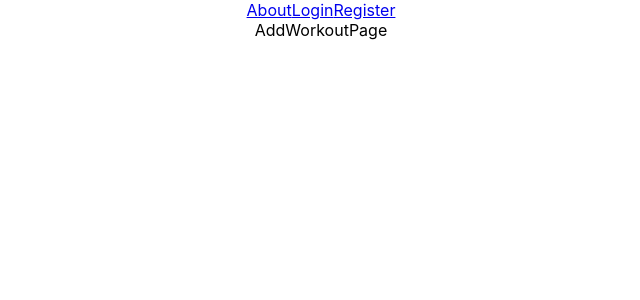
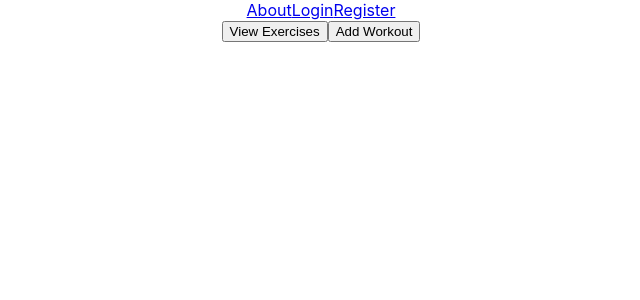
Before and after one commit to canhvo16/MyWorkoutBud-Frontend, a React (Create React App) app: page /addWorkout in a window 1280 px wide. Shown: the top 300 px of the page, without its empty margins (319-959 px from the left). Built offline with nearby package versions, Linux system fonts and the light colour scheme; no server answers.

Commit message:
able to retrieve all exercises in database

```diff
--- a/src/App.js
+++ b/src/App.js
@@ -16,7 +16,8 @@ import {
   AddDaysCompleted,
   MinusDaysCompleted,
   CreateGoal,
-  GetUserWorkoutLogs
+  GetUserWorkoutLogs,
+  GetExercises
 } from './services/User'
 import NavBar from './components/NavBar'
 import HomePage from './pages/HomePage'
@@ -64,6 +65,17 @@ function App() {
   const [goals, setGoals] = useState(null)
   const [goalTrackerForm, toggleGoalTrackerForm] = useState(false)
   const [workoutLogs, setWorkoutLogs] = useState(null)
+  const [viewExercises, toggleViewExercises] = useState(false)
+  const [workoutForm, toggleWorkoutForm] = useState(false)
+  const [exercises, setExercises] = useState(null)
+
+  const showExercises = () => {
+    toggleViewExercises(!viewExercises)
+  }
+
+  const showWorkoutForm = () => {
+    toggleWorkoutForm(!workoutForm)
+  }
 
   const checkToken = async () => {
     const payload = await CheckSession()
@@ -225,11 +237,18 @@ function App() {
     localStorage.clear()
   }
 
+  const getExercises = async () => {
+    const exercises = await GetExercises()
+    setExercises(exercises)
+    console.log(exercises)
+  }
+
   useEffect(() => {
     const token = localStorage.getItem('token')
     if (token) {
       checkToken()
     }
+    getExercises()
   }, [])
 
   return (
@@ -294,7 +313,17 @@ function App() {
           path="/workoutLogs"
           element={<WorkoutLogsPage workoutLogs={workoutLogs} />}
         />
-        <Route path="/addWorkout" element={<AddWorkoutPage />} />
+        <Route
+          path="/addWorkout"
+          element={
+            <AddWorkoutPage
+              viewExercises={viewExercises}
+              showExercises={showExercises}
+              workoutForm={workoutForm}
+              showWorkoutForm={showWorkoutForm}
+            />
+          }
+        />
       </Routes>
     </div>
   )
--- a/src/components/Exercise.jsx
+++ b/src/components/Exercise.jsx
@@ -0,0 +1,7 @@
+const Exercise = () => {
+  return (
+    <div>Exercise</div>
+  )
+}
+
+export default Exercise
--- a/src/pages/AddWorkoutPage.js
+++ b/src/pages/AddWorkoutPage.js
@@ -1,5 +1,19 @@
-const AddWorkoutPage = () => {
-  return <div>AddWorkoutPage</div>
+import Exercise from '../components/Exercise'
+
+const AddWorkoutPage = ({
+  viewExercises,
+  showExercises,
+  workoutForm,
+  showWorkoutForm
+}) => {
+  let exercises = viewExercises ? <Exercise /> : null
+  return (
+    <div>
+      <button>View Exercises</button>
+      <button>Add Workout</button>
+      <div>{exercises}</div>
+    </div>
+  )
 }
 
 export default AddWorkoutPage
--- a/src/services/User.js
+++ b/src/services/User.js
@@ -80,3 +80,12 @@ export const GetMuscleGroup = async (id) => {
     throw error
   }
 }
+
+export const GetExercises = async () => {
+  try {
+    const res = await Client.get('/exercise')
+    return res.data
+  } catch (error) {
+    throw error
+  }
+}
```
